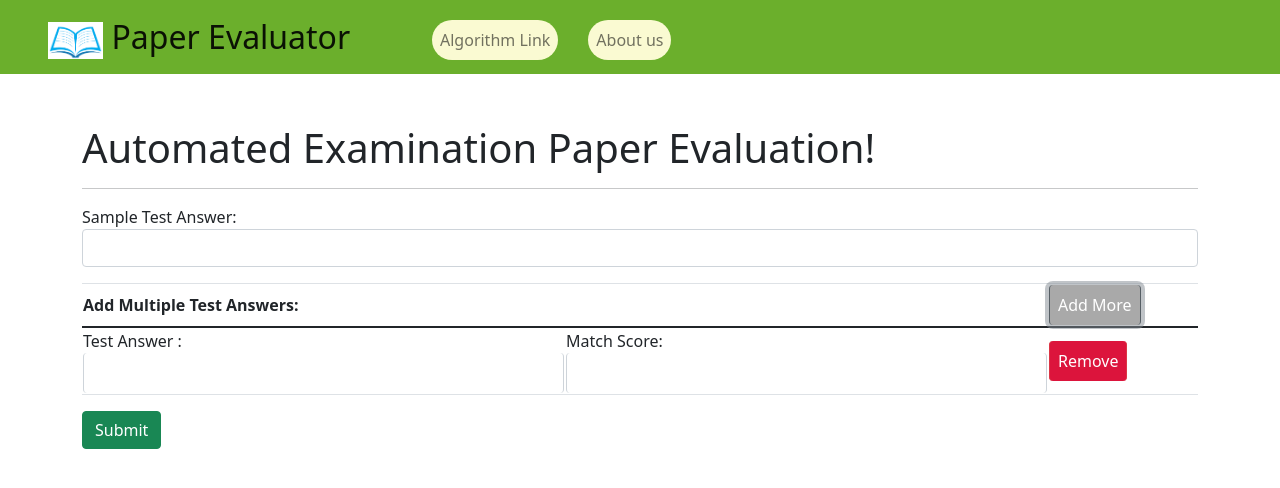
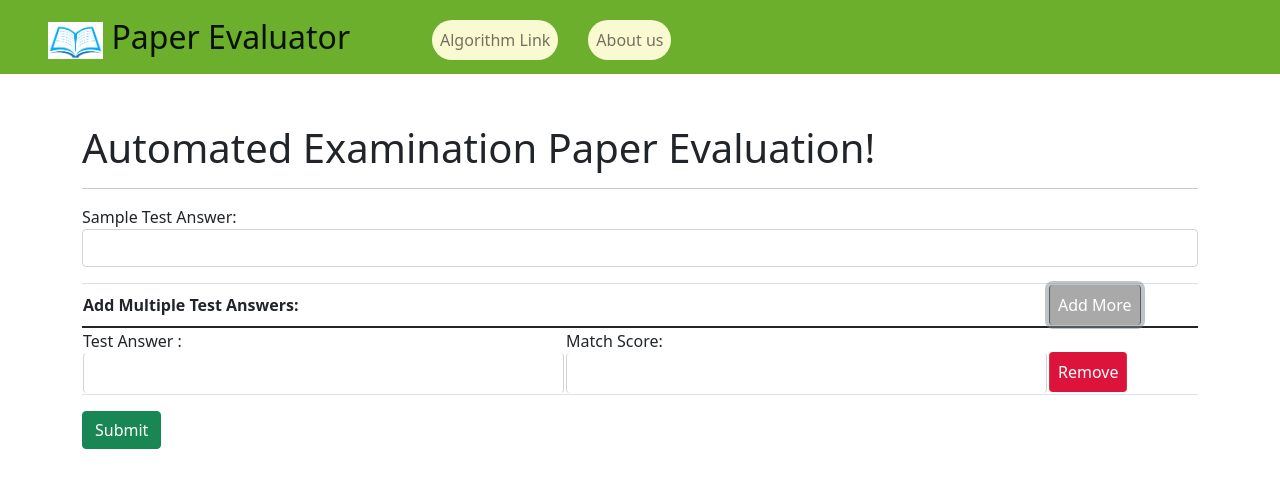
Before and after one commit to lucky4030/Automated-Evaluation-of-Exam-Paper, an Angular app: page / in a window 1280 px wide. Both pictures are taken after a click on the button "Add More". Shown: the top 488 px of the page. Built offline with nearby package versions, Linux system fonts and the light colour scheme.

Commit message:
removed redundent codes

```diff
--- a/src/app/app.component.html
+++ b/src/app/app.component.html
@@ -56,7 +56,7 @@
             <input type="text" formControlName="score"  class="form-control" >
         </td>
         <td>
-            <button (click)="removeAnswer(i)" class="btn btn-danger">Remove</button>
+            <button (click)="removeAnswer(i)" class="btn btn-danger" style="margin-top: 21px;">Remove</button>
         </td>
       </tr>
     </table>
--- a/src/app/spinner/spinner.component.ts
+++ b/src/app/spinner/spinner.component.ts
@@ -21,7 +21,6 @@ export class SpinnerComponent implements OnInit {
   init() {
 
     this.spinnerService.getSpinnerObserver().subscribe((status) => {
-      console.log("sun liya !!!")
       this.showSpinner = (status === 'start');
       this.cdRef.detectChanges();
     });
--- a/src/app/spinner/spinner.service.ts
+++ b/src/app/spinner/spinner.service.ts
@@ -16,7 +16,6 @@ export class SpinnerService {
   }
 
   requestStarted() {
-    console.log("bolo to hai!!")
     if (++this.count === 1) {
       this.spinner$.next('start');
     }
```
Also changed, not shown: src/app/app.component.ts (+5 -8 lines).
